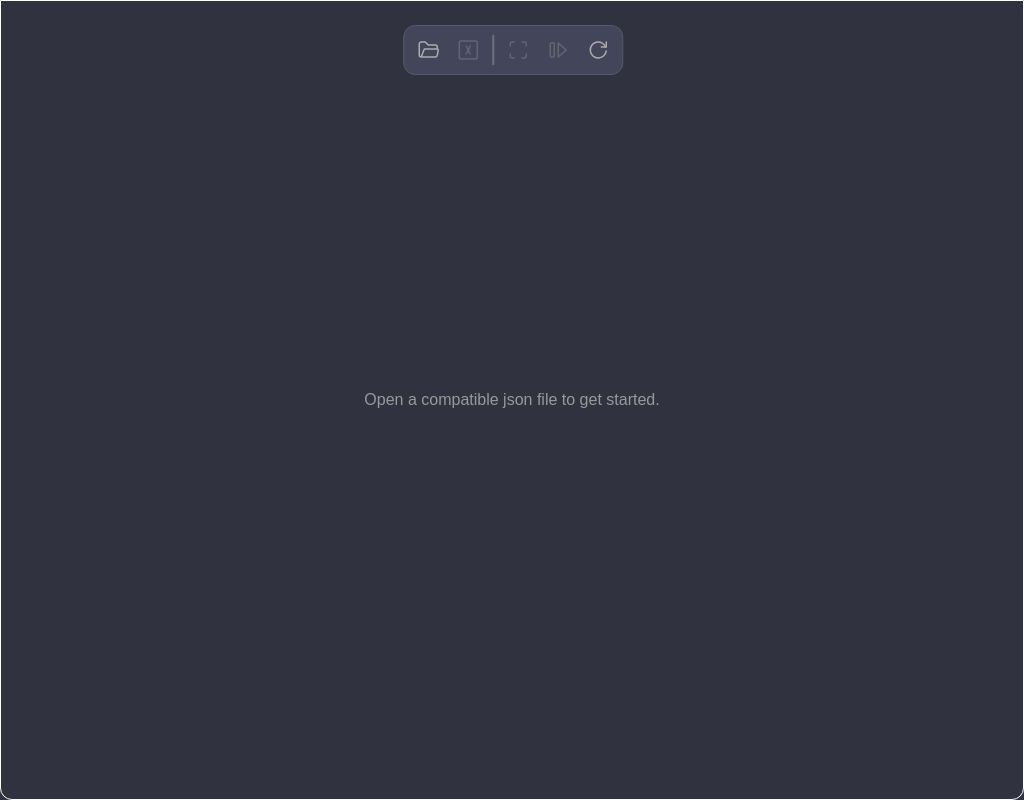
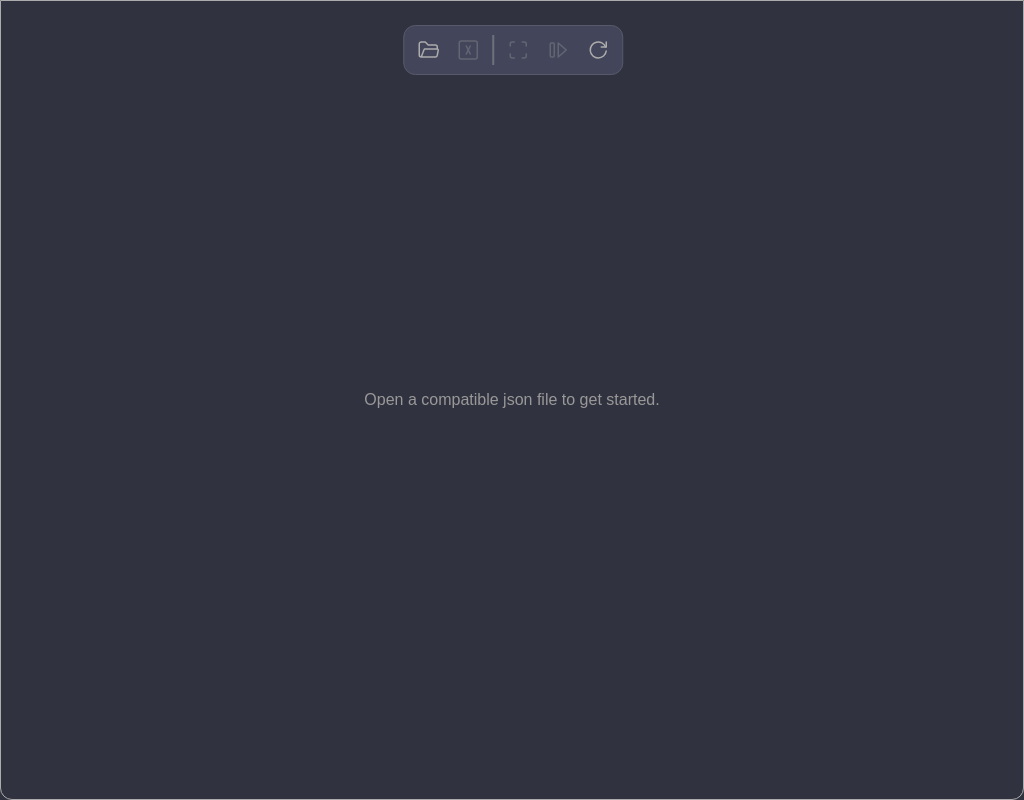
Before and after one commit to Adir-SL/LottiePlayer, an Electron app: page index.html in a window 1024 px wide. Drawn offline with nearby package versions, Linux system fonts and the light colour scheme.

Commit message:
Update styles.css

```diff
--- a/styles.css
+++ b/styles.css
@@ -24,7 +24,7 @@ body{
     position: absolute;
     inset: 0;
     font-family: sans-serif;
-    border: 1px solid white;
+    border: 1px solid var(--iconColor);
     border-radius: 0 0 12px 12px;
     padding: 0;
     margin: 0;
```
